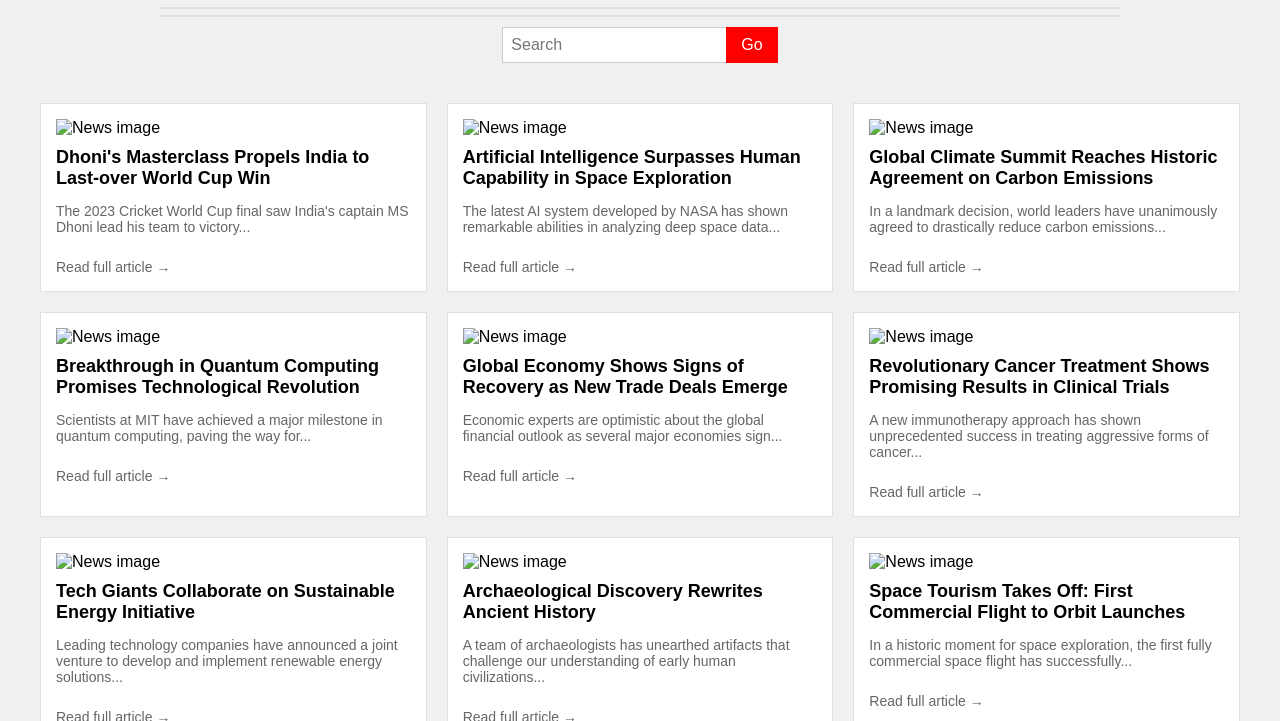
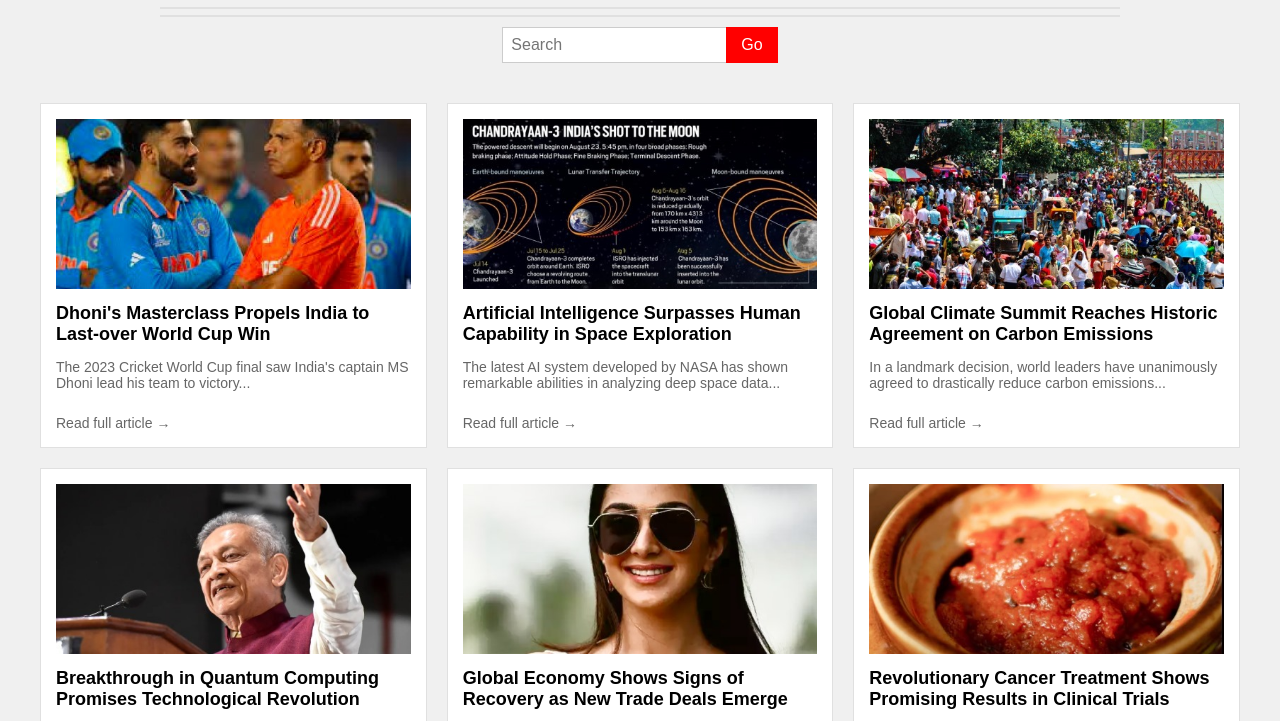
Before and after one commit to SRIKANTH284/newspaper_template, a plain HTML site: page index.html in a window 1280 px wide. Shown: the part 65-786 px from the top of the page. Drawn offline with Linux system fonts and the light colour scheme.

Commit message:
Update index.html

```diff
--- a/index.html
+++ b/index.html
@@ -19,55 +19,55 @@
     </header>
     <main>
         <article class="news-item">
-            <img src="1.jpg" alt="News image">
+            <img src="./newspaper_template/1.jpg" alt="News image">
             <h2>Dhoni's Masterclass Propels India to Last-over World Cup Win</h2>
             <p>The 2023 Cricket World Cup final saw India's captain MS Dhoni lead his team to victory...</p>
             <a href="#">Read full article →</a>
         </article>
         <article class="news-item">
-            <img src="2.jpg" alt="News image">
+            <img src="./newspaper_template/2.jpg" alt="News image">
             <h2>Artificial Intelligence Surpasses Human Capability in Space Exploration</h2>
             <p>The latest AI system developed by NASA has shown remarkable abilities in analyzing deep space data...</p>
             <a href="#">Read full article →</a>
         </article>
         <article class="news-item">
-            <img src="3.jpg" alt="News image">
+            <img src="./newspaper_template/3.jpg" alt="News image">
             <h2>Global Climate Summit Reaches Historic Agreement on Carbon Emissions</h2>
             <p>In a landmark decision, world leaders have unanimously agreed to drastically reduce carbon emissions...</p>
             <a href="#">Read full article →</a>
         </article>
         <article class="news-item">
-            <img src="4.jpg" alt="News image">
+            <img src="./newspaper_template/4.jpg" alt="News image">
             <h2>Breakthrough in Quantum Computing Promises Technological Revolution</h2>
             <p>Scientists at MIT have achieved a major milestone in quantum computing, paving the way for...</p>
             <a href="#">Read full article →</a>
         </article>
         <article class="news-item">
-            <img src="5.jpg" alt="News image">
+            <img src="./newspaper_template/5.jpg" alt="News image">
             <h2>Global Economy Shows Signs of Recovery as New Trade Deals Emerge</h2>
             <p>Economic experts are optimistic about the global financial outlook as several major economies sign...</p>
             <a href="#">Read full article →</a>
         </article>
         <article class="news-item">
-            <img src="6.jpg" alt="News image">
+            <img src="./newspaper_template/6.jpg" alt="News image">
             <h2>Revolutionary Cancer Treatment Shows Promising Results in Clinical Trials</h2>
             <p>A new immunotherapy approach has shown unprecedented success in treating aggressive forms of cancer...</p>
             <a href="#">Read full article →</a>
         </article>
         <article class="news-item">
-            <img src="7.jpg" alt="News image">
+            <img src="./newspaper_template/7.jpg" alt="News image">
             <h2>Tech Giants Collaborate on Sustainable Energy Initiative</h2>
             <p>Leading technology companies have announced a joint venture to develop and implement renewable energy solutions...</p>
             <a href="#">Read full article →</a>
         </article>
         <article class="news-item">
-            <img src="8.jpg" alt="News image">
+            <img src="./newspaper_template/8.jpg" alt="News image">
             <h2>Archaeological Discovery Rewrites Ancient History</h2>
             <p>A team of archaeologists has unearthed artifacts that challenge our understanding of early human civilizations...</p>
             <a href="#">Read full article →</a>
         </article>
         <article class="news-item">
-            <img src="9.jpg" alt="News image">
+            <img src="./newspaper_template/9.jpg" alt="News image">
             <h2>Space Tourism Takes Off: First Commercial Flight to Orbit Launches</h2>
             <p>In a historic moment for space exploration, the first fully commercial space flight has successfully...</p>
             <a href="#">Read full article →</a>
```
